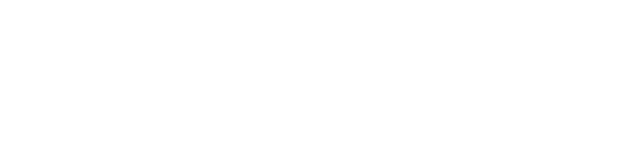
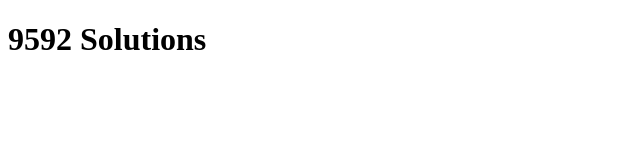
Before and after one commit to 9592-Solutions/9592.tech, a plain HTML site: page index.html in a window 1280 px wide. Shown: the whole page, without its empty margins (0-640 px from the left). Drawn offline with Linux system fonts and the light colour scheme.

Commit message:
Add h1 title

```diff
--- a/index.html
+++ b/index.html
@@ -5,6 +5,6 @@
     <title>9592 Solutions</title>
 </head>
 <body>
-
+    <h1>9592 Solutions</h1>
 </body>
 </html>
```
Also changed, not shown: 1 other file.
